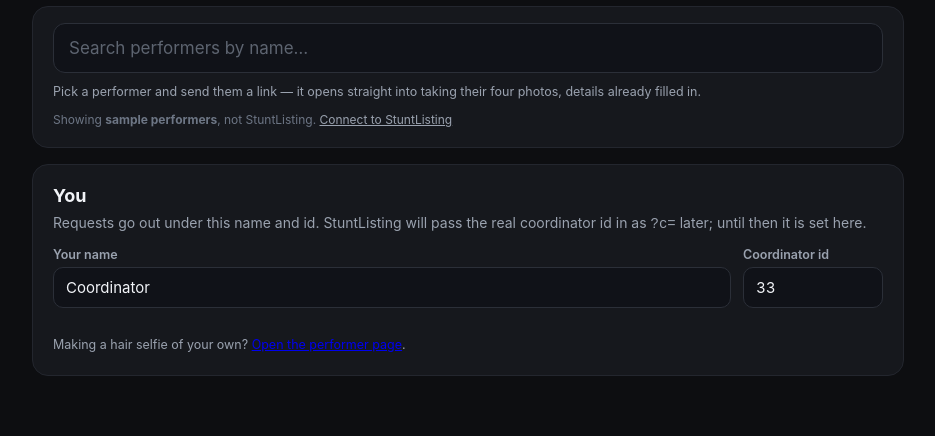
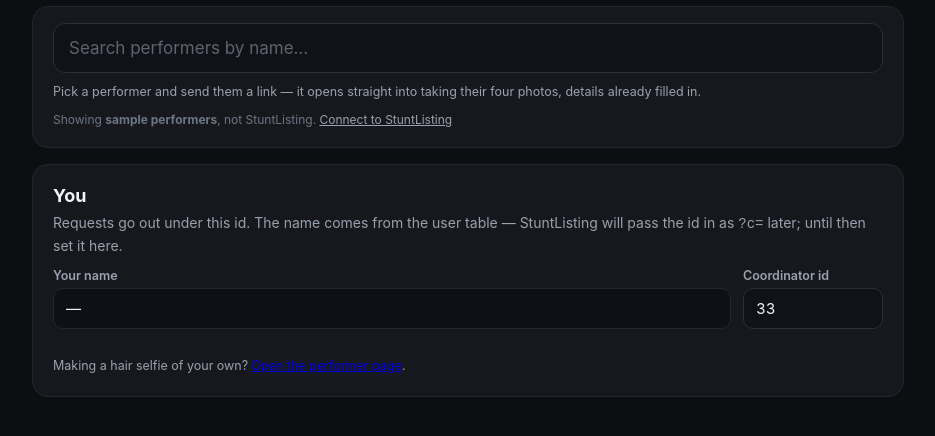
Before and after one commit to jamiestuntlisting/hairselfie, a website: page public/coordinator.html in a window 1280 px wide. Shown: the part 78-514 px from the top of the page, without its empty margins (172-1107 px from the left). Drawn offline with Linux system fonts and the light colour scheme.

Commit message:
Coordinator name is read-only and comes from the user id
Only the id is editable; changing it re-reads the name from the user
table. Loads resolve.js on both pages.

```diff
--- a/public/coordinator.html
+++ b/public/coordinator.html
@@ -46,12 +46,12 @@
     <div class="panel-head panel-head-plain">
       <h2>You</h2>
     </div>
-    <p class="hint">Requests go out under this name and id. StuntListing will pass the real
-      coordinator id in as <code>?c=</code> later; until then it is set here.</p>
+    <p class="hint">Requests go out under this id. The name comes from the user table —
+      StuntListing will pass the id in as <code>?c=</code> later; until then set it here.</p>
     <div class="who-row">
       <div class="field">
-        <label for="c-name">Your name</label>
-        <input id="c-name" type="text" placeholder="Coordinator name" autocomplete="name">
+        <span class="field-label">Your name</span>
+        <div class="readonly-value" id="c-name" aria-live="polite">—</div>
       </div>
       <div class="field field-narrow">
         <label for="c-id">Coordinator id</label>
@@ -69,6 +69,7 @@
 
 <script src="js/config.js"></script>
 <script src="js/graphql.js"></script>
+<script src="js/resolve.js"></script>
 <script src="js/api.js"></script>
 <script src="js/coordinator.js"></script>
 </body>
```
